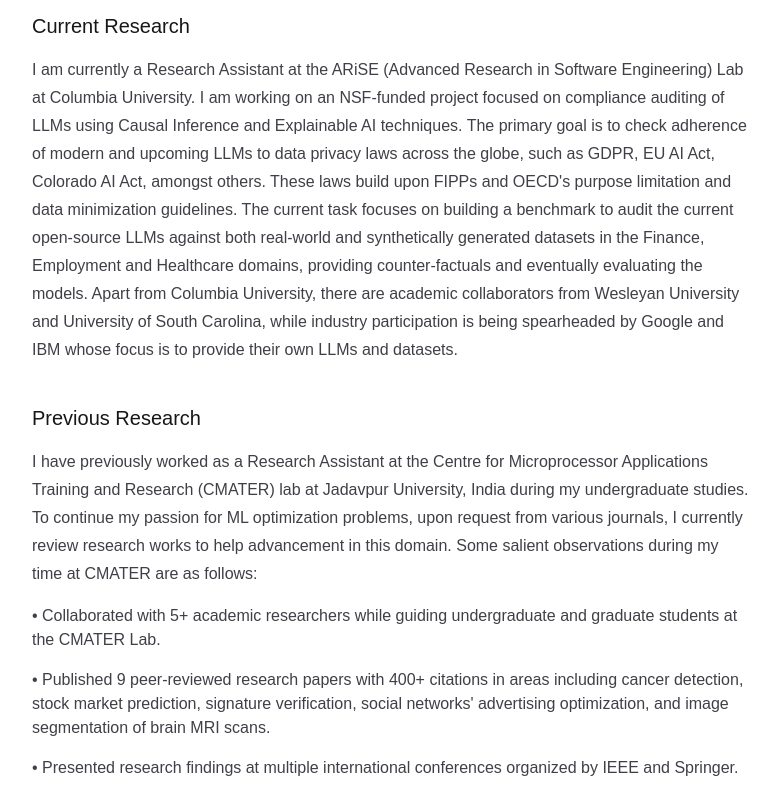
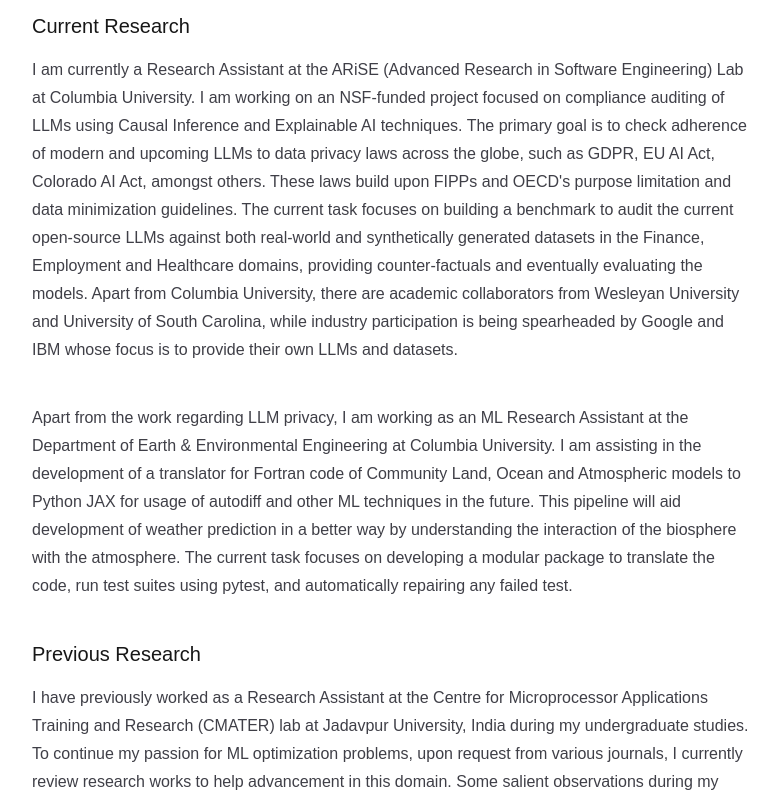
Before and after one commit to trinav0711/personal-website, a Next.js app: page /research in a window 1280 px wide. Shown: the part 392-1189 px from the top of the page, without its empty margins (248-1026 px from the left). Built offline with nearby package versions, Linux system fonts and the light colour scheme.

Commit message:
Updated recent RA

```diff
--- a/app/research/page.tsx
+++ b/app/research/page.tsx
@@ -25,6 +25,16 @@ export default function ResearchPage() {
           models. Apart from Columbia University, there are academic collaborators from Wesleyan University
           and University of South Carolina, while industry participation is being spearheaded by Google
           and IBM whose focus is to provide their own LLMs and datasets.
+        </p>
+        <br></br>
+        <p className="mt-4 text-zinc-700 leading-7">
+          Apart from the work regarding LLM privacy, I am working as an ML Research Assistant at the
+          Department of Earth & Environmental Engineering at Columbia University. I am assisting
+          in the development of a translator for Fortran code of Community Land, Ocean and Atmospheric
+          models to Python JAX for usage of autodiff and other ML techniques in the future. This pipeline
+          will aid development of weather prediction in a better way by understanding the interaction of
+          the biosphere with the atmosphere. The current task focuses on developing a modular package
+          to translate the code, run test suites using pytest, and automatically repairing any failed test.
         </p>
       </section>
 
```
